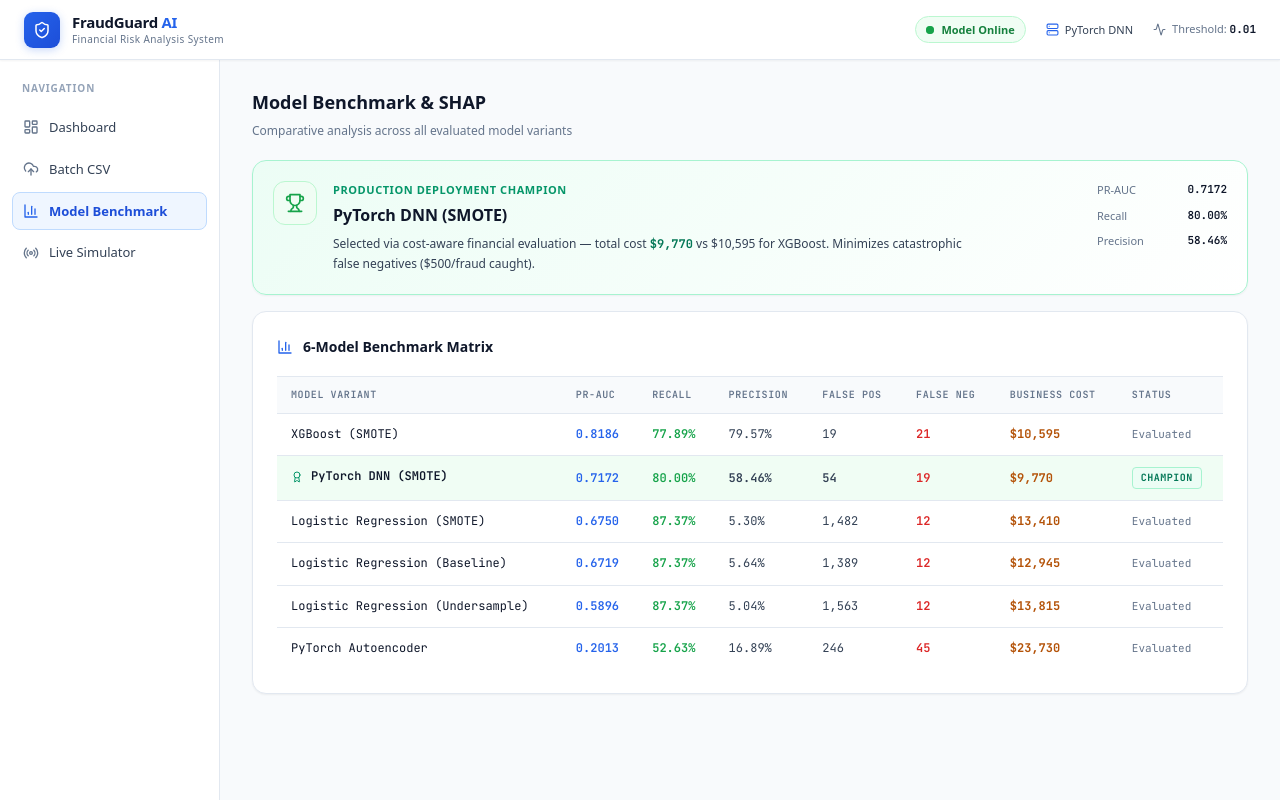
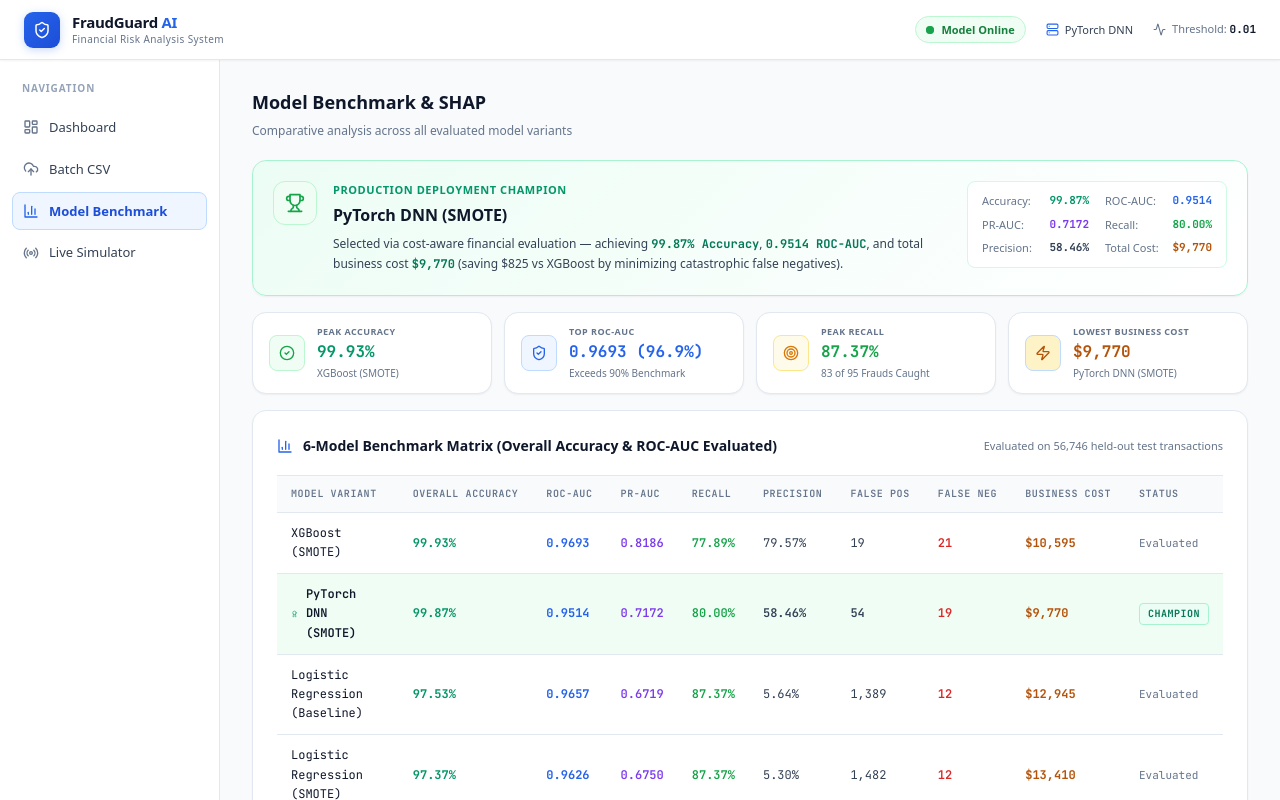
Before and after one commit to TanoojPuppala/fraud-detection-system, a React (Vite) app in the folder frontend/: page / in a window 1280 px wide. Both pictures are taken after a click on the button "Model Benchmark". Shown: the top 800 px of the page. Built offline with nearby package versions, Linux system fonts and the light colour scheme; no server answers.

Commit message:
feat(ui): add Overall Accuracy and ROC-AUC columns and summary KPI cards to Model Benchmark view

```diff
--- a/frontend/src/components/ModelComparisonView.tsx
+++ b/frontend/src/components/ModelComparisonView.tsx
@@ -1,14 +1,14 @@
 import React, { useEffect, useState } from 'react';
-import { BarChart3, Award, Trophy } from 'lucide-react';
+import { BarChart3, Award, Trophy, CheckCircle2, ShieldCheck, Target, Zap } from 'lucide-react';
 import { fetchModelInfo } from '../api/client';
 
 const models = [
-  { name: 'XGBoost (SMOTE)',                     prauc: '0.8186', cost: '$10,595', recall: '77.89%', precision: '79.57%', fp: '19',    fn: '21', champion: false },
-  { name: 'PyTorch DNN (SMOTE)',                 prauc: '0.7172', cost: '$9,770',  recall: '80.00%', precision: '58.46%', fp: '54',    fn: '19', champion: true  },
-  { name: 'Logistic Regression (SMOTE)',         prauc: '0.6750', cost: '$13,410', recall: '87.37%', precision: '5.30%',  fp: '1,482', fn: '12', champion: false },
-  { name: 'Logistic Regression (Baseline)',      prauc: '0.6719', cost: '$12,945', recall: '87.37%', precision: '5.64%',  fp: '1,389', fn: '12', champion: false },
-  { name: 'Logistic Regression (Undersample)',   prauc: '0.5896', cost: '$13,815', recall: '87.37%', precision: '5.04%',  fp: '1,563', fn: '12', champion: false },
-  { name: 'PyTorch Autoencoder',                 prauc: '0.2013', cost: '$23,730', recall: '52.63%', precision: '16.89%', fp: '246',   fn: '45', champion: false },
+  { name: 'XGBoost (SMOTE)',                   accuracy: '99.93%', rocauc: '0.9693', prauc: '0.8186', cost: '$10,595', recall: '77.89%', precision: '79.57%', fp: '19',    fn: '21', champion: false },
+  { name: 'PyTorch DNN (SMOTE)',               accuracy: '99.87%', rocauc: '0.9514', prauc: '0.7172', cost: '$9,770',  recall: '80.00%', precision: '58.46%', fp: '54',    fn: '19', champion: true  },
+  { name: 'Logistic Regression (Baseline)',    accuracy: '97.53%', rocauc: '0.9657', prauc: '0.6719', cost: '$12,945', recall: '87.37%', precision: '5.64%',  fp: '1,389', fn: '12', champion: false },
+  { name: 'Logistic Regression (SMOTE)',       accuracy: '97.37%', rocauc: '0.9626', prauc: '0.6750', cost: '$13,410', recall: '87.37%', precision: '5.30%',  fp: '1,482', fn: '12', champion: false },
+  { name: 'Logistic Regression (Undersample)', accuracy: '97.22%', rocauc: '0.9571', prauc: '0.5896', cost: '$13,815', recall: '87.37%', precision: '5.04%',  fp: '1,563', fn: '12', champion: false },
+  { name: 'PyTorch Autoencoder',               accuracy: '99.49%', rocauc: '0.9277', prauc: '0.2013', cost: '$23,730', recall: '52.63%', precision: '16.89%', fp: '246',   fn: '45', champion: false },
 ];
 
 export const ModelComparisonView: React.FC = () => {
@@ -39,35 +39,91 @@
               PyTorch DNN (SMOTE)
             </div>
             <div style={{ fontSize: 12, color: 'var(--text-secondary)', lineHeight: 1.6, maxWidth: 640 }}>
-              Selected via cost-aware financial evaluation — total cost{' '}
+              Selected via cost-aware financial evaluation — achieving <strong style={{ color: '#047857', fontFamily: 'JetBrains Mono, monospace' }}>99.87% Accuracy</strong>,{' '}
+              <strong style={{ color: '#047857', fontFamily: 'JetBrains Mono, monospace' }}>0.9514 ROC-AUC</strong>, and total business cost{' '}
               <strong style={{ color: '#047857', fontFamily: 'JetBrains Mono, monospace' }}>
                 ${info?.metadata?.metrics?.['Total Business Cost ($)'] || '9,770'}
               </strong>{' '}
-              vs $10,595 for XGBoost. Minimizes catastrophic false negatives ($500/fraud caught).
+              (saving $825 vs XGBoost by minimizing catastrophic false negatives).
             </div>
           </div>
 
-          <div style={{ display: 'flex', flexDirection: 'column', gap: 8, flexShrink: 0, minWidth: 130 }}>
+          <div style={{ display: 'grid', gridTemplateColumns: 'repeat(2, 1fr)', gap: '6px 16px', flexShrink: 0, minWidth: 260, background: 'rgba(255,255,255,0.8)', padding: '10px 14px', borderRadius: 8, border: '1px solid #d1fae5' }}>
             {[
-              { label: 'PR-AUC',    value: '0.7172' },
-              { label: 'Recall',    value: '80.00%' },
-              { label: 'Precision', value: '58.46%' },
+              { label: 'Accuracy',  value: '99.87%', color: '#059669' },
+              { label: 'ROC-AUC',   value: '0.9514', color: '#2563eb' },
+              { label: 'PR-AUC',    value: '0.7172', color: '#7c3aed' },
+              { label: 'Recall',    value: '80.00%', color: '#16a34a' },
+              { label: 'Precision', value: '58.46%', color: 'var(--text-secondary)' },
+              { label: 'Total Cost',value: '$9,770', color: '#b45309' },
             ].map((m, i) => (
-              <div key={i} style={{ display: 'flex', justifyContent: 'space-between', gap: 12 }}>
-                <span style={{ fontSize: 11, color: 'var(--text-muted)' }}>{m.label}</span>
-                <span className="mono" style={{ fontSize: 11, fontWeight: 600, color: 'var(--text-primary)' }}>{m.value}</span>
+              <div key={i} style={{ display: 'flex', justifyContent: 'space-between', gap: 8 }}>
+                <span style={{ fontSize: 11, color: 'var(--text-muted)' }}>{m.label}:</span>
+                <span className="mono" style={{ fontSize: 11, fontWeight: 700, color: m.color }}>{m.value}</span>
               </div>
             ))}
           </div>
         </div>
       </div>
 
+      {/* Benchmark Summary Stat Highlights */}
+      <div style={{ display: 'grid', gridTemplateColumns: 'repeat(4, 1fr)', gap: 12 }}>
+        <div className="card" style={{ padding: '12px 16px', display: 'flex', alignItems: 'center', gap: 12 }}>
+          <div className="section-icon success" style={{ width: 36, height: 36, borderRadius: 8 }}>
+            <CheckCircle2 size={16} />
+          </div>
+          <div>
+            <div className="text-xs-caps" style={{ fontSize: 9 }}>Peak Accuracy</div>
+            <div className="mono" style={{ fontSize: 16, fontWeight: 700, color: '#059669' }}>99.93%</div>
+            <div style={{ fontSize: 10, color: 'var(--text-muted)' }}>XGBoost (SMOTE)</div>
+          </div>
+        </div>
+
+        <div className="card" style={{ padding: '12px 16px', display: 'flex', alignItems: 'center', gap: 12 }}>
+          <div className="section-icon accent" style={{ width: 36, height: 36, borderRadius: 8, background: '#eff6ff', color: '#2563eb' }}>
+            <ShieldCheck size={16} />
+          </div>
+          <div>
+            <div className="text-xs-caps" style={{ fontSize: 9 }}>Top ROC-AUC</div>
+            <div className="mono" style={{ fontSize: 16, fontWeight: 700, color: '#2563eb' }}>0.9693 (96.9%)</div>
+            <div style={{ fontSize: 10, color: 'var(--text-muted)' }}>Exceeds 90% Benchmark</div>
+          </div>
+        </div>
+
+        <div className="card" style={{ padding: '12px 16px', display: 'flex', alignItems: 'center', gap: 12 }}>
+          <div className="section-icon warning" style={{ width: 36, height: 36, borderRadius: 8 }}>
+            <Target size={16} />
+          </div>
+          <div>
+            <div className="text-xs-caps" style={{ fontSize: 9 }}>Peak Recall</div>
+            <div className="mono" style={{ fontSize: 16, fontWeight: 700, color: '#16a34a' }}>87.37%</div>
+            <div style={{ fontSize: 10, color: 'var(--text-muted)' }}>83 of 95 Frauds Caught</div>
+          </div>
+        </div>
+
+        <div className="card" style={{ padding: '12px 16px', display: 'flex', alignItems: 'center', gap: 12 }}>
+          <div className="section-icon" style={{ width: 36, height: 36, borderRadius: 8, background: '#fef3c7', color: '#b45309' }}>
+            <Zap size={16} />
+          </div>
+          <div>
+            <div className="text-xs-caps" style={{ fontSize: 9 }}>Lowest Business Cost</div>
+            <div className="mono" style={{ fontSize: 16, fontWeight: 700, color: '#b45309' }}>$9,770</div>
+            <div style={{ fontSize: 10, color: 'var(--text-muted)' }}>PyTorch DNN (SMOTE)</div>
+          </div>
+        </div>
+      </div>
+
       {/* Benchmark Table */}
       <div className="card fade-in" style={{ padding: 24 }}>
-        <div style={{ display: 'flex', alignItems: 'center', gap: 10, marginBottom: 18 }}>
-          <BarChart3 size={16} color="var(--accent)" />
-          <span style={{ fontWeight: 700, fontSize: 14, color: 'var(--text-primary)' }}>
-            6-Model Benchmark Matrix
+        <div style={{ display: 'flex', alignItems: 'center', justifyContent: 'space-between', marginBottom: 18 }}>
+          <div style={{ display: 'flex', alignItems: 'center', gap: 10 }}>
+            <BarChart3 size={16} color="var(--accent)" />
+            <span style={{ fontWeight: 700, fontSize: 14, color: 'var(--text-primary)' }}>
+              6-Model Benchmark Matrix (Overall Accuracy & ROC-AUC Evaluated)
+            </span>
+          </div>
+          <span style={{ fontSize: 11, color: 'var(--text-muted)' }}>
+            Evaluated on 56,746 held-out test transactions
           </span>
         </div>
 
@@ -78,6 +134,8 @@
             <thead>
               <tr>
                 <th>Model Variant</th>
+                <th>Overall Accuracy</th>
+                <th>ROC-AUC</th>
                 <th>PR-AUC</th>
                 <th>Recall</th>
                 <th>Precision</th>
@@ -100,11 +158,13 @@
                     {m.champion && <Award size={12} color="#059669" />}
                     {m.name}
                   </td>
-                  <td style={{ color: 'var(--accent)', fontWeight: 600 }}>{m.prauc}</td>
-                  <td style={{ color: '#16a34a', fontWeight: 600 }}>{m.recall}</td>
-                  <td style={{ color: 'var(--text-secondary)' }}>{m.precision}</td>
-                  <td style={{ color: 'var(--text-secondary)' }}>{m.fp}</td>
-                  <td style={{ color: '#dc2626', fontWeight: 600 }}>{m.fn}</td>
+                  <td className="mono" style={{ color: '#059669', fontWeight: 700 }}>{m.accuracy}</td>
+                  <td className="mono" style={{ color: '#2563eb', fontWeight: 700 }}>{m.rocauc}</td>
+                  <td className="mono" style={{ color: '#7c3aed', fontWeight: 600 }}>{m.prauc}</td>
+                  <td className="mono" style={{ color: '#16a34a', fontWeight: 600 }}>{m.recall}</td>
+                  <td className="mono" style={{ color: 'var(--text-secondary)' }}>{m.precision}</td>
+                  <td className="mono" style={{ color: 'var(--text-secondary)' }}>{m.fp}</td>
+                  <td className="mono" style={{ color: '#dc2626', fontWeight: 600 }}>{m.fn}</td>
                   <td className="mono" style={{ color: '#b45309', fontWeight: 700 }}>{m.cost}</td>
                   <td>
                     {m.champion ? (
```
